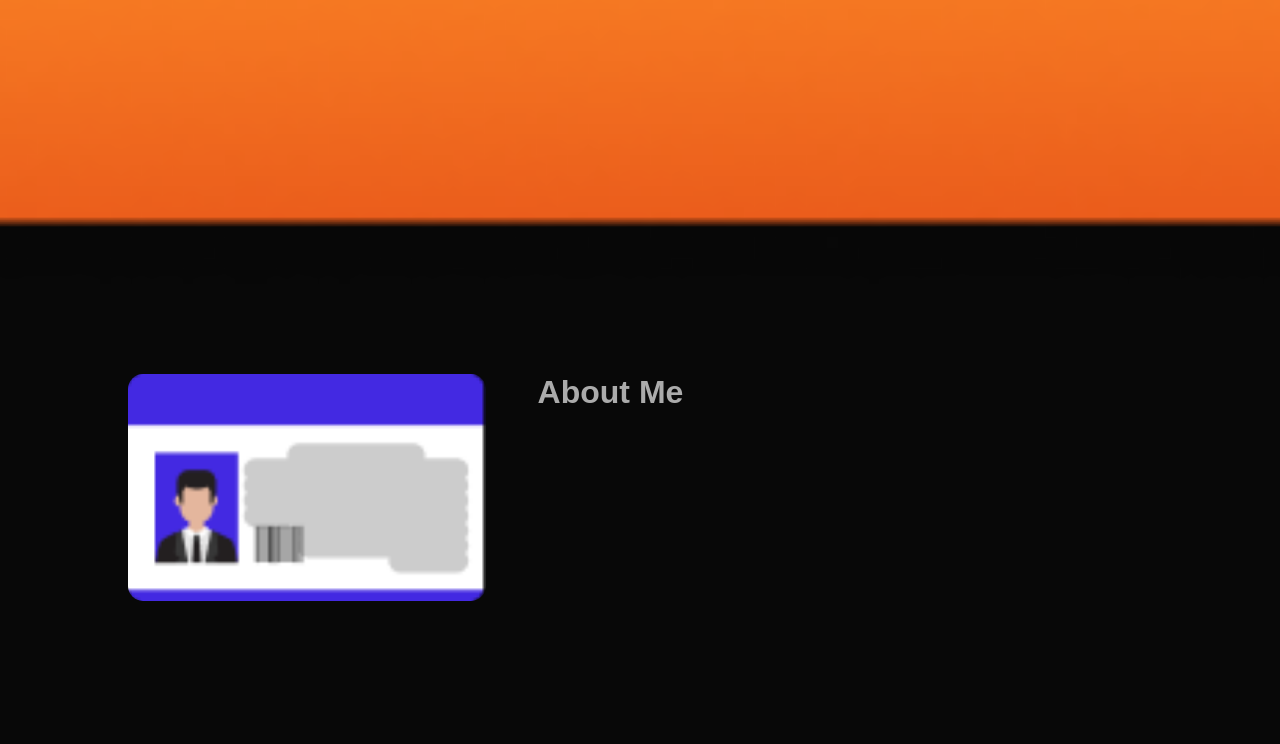
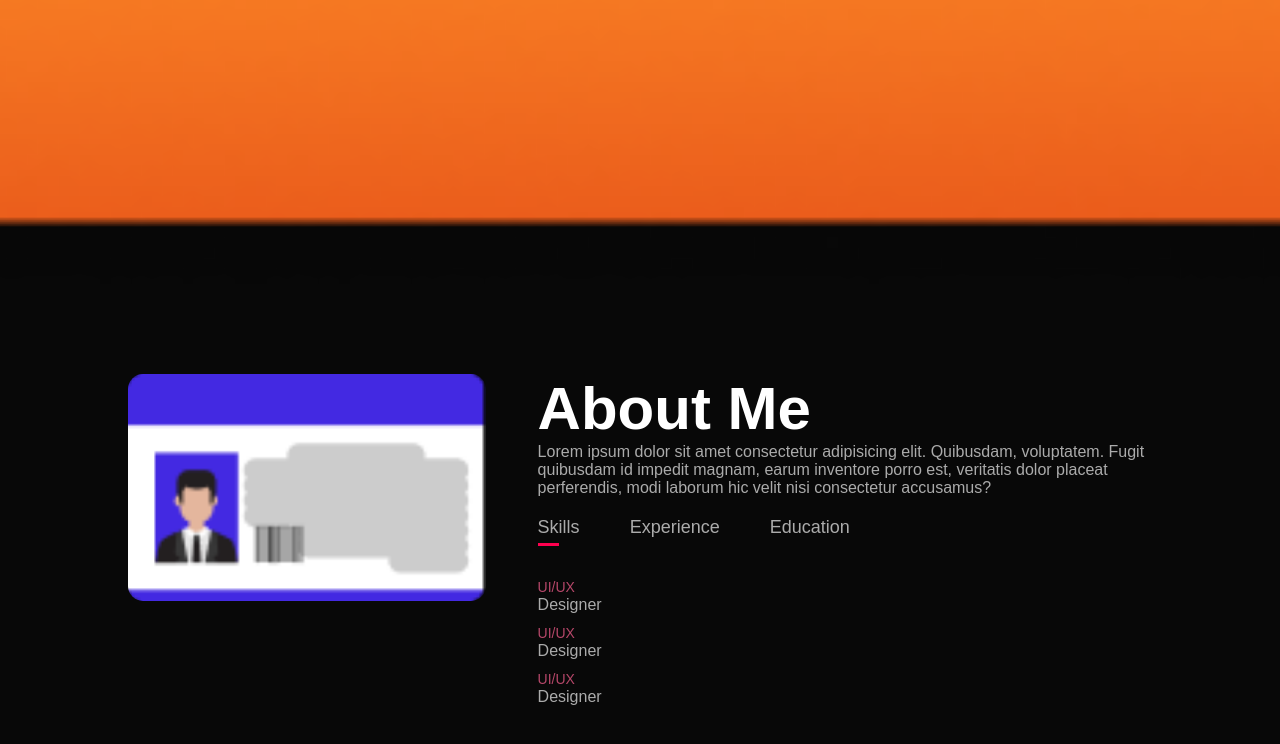
Before and after one commit to Jaat0050/portfolio, a plain HTML site: page index.html in a window 1280 px wide. Shown: the part 516-1260 px from the top of the page. Before the commit the page ends 1211 px from the top, so only its background shows below. Drawn offline with Linux system fonts and the light colour scheme.

Commit message:
tabs added

```diff
--- a/index.html
+++ b/index.html
@@ -34,11 +34,57 @@
                 <img src="images/idcard2.png">
             </div>
             <div class="about-col-2">
-                <h1>About Me</h1>
+                <h1 class="sub-title">About Me</h1>
+                <p>Lorem ipsum dolor sit amet consectetur adipisicing elit. Quibusdam, voluptatem. Fugit quibusdam id impedit magnam, earum inventore porro est, veritatis dolor placeat perferendis, modi laborum hic velit nisi consectetur accusamus?</p>
+                <div class="tab-titles">
+                    <p class="tab-links active-link" onclick="opentab('skills')">Skills</p>
+                    <p class="tab-links" onclick="opentab('experience')">Experience</p>
+                    <p class="tab-links" onclick="opentab('education')">Education</p>
+                </div>
+                <!--!!!!!!!!!!!!!!!!!!!!!!!!!!!!!!!!!!!!-->
+                <div class="tab-contents active-tab" id="skills">
+                    <ul>
+                        <li><span>UI/UX</span><br>Designer</li>
+                        <li><span>UI/UX</span><br>Designer</li>
+                        <li><span>UI/UX</span><br>Designer</li>
+                    </ul>
+                </div>
+                <div class="tab-contents" id="experience">
+                    <ul>
+                        <li><span>2021 - Current</span><br>lllllllll</li>
+                        <li><span>2019 - 2021</span><br>nnnnnnnnnnnn</li>
+                        <li><span>2017 -2019</span><br>jjjjjjjjjjjjj</li>
+                        <li><span>2016 -2017</span><br>iiiiiiiiiiiii</li>
+                    </ul>
+                </div>
+                <div class="tab-contents" id="education">
+                    <ul>
+                        <li><span>2016</span><br>kkkkkkkkkkk</li>
+                        <li><span>2016</span><br>mmmmmmmmmmm</li>
+                        <li><span>2014</span><br>bbbbbbbbbbb</li>
+                    </ul>
+                </div>
+                 <!--!!!!!!!!!!!!!!!!!!!!!!!!!!!!!!!!!!!!-->
             </div>
         </div>
     </div>
 </div>
 
+<script>
+    var tablinks = document.getElementsByClassName("tab-links");
+    var tabcontents = document.getElementsByClassName("tab-contents");
+
+    function opentab(tabname){
+        for(tablink of tablinks){
+            tablink.classList.remove("active-link");
+        }
+        for(tabcontent of tabcontents){
+            tabcontent.classList.remove("active-tab");
+        }
+        event.currentTarget.classList.add("active-link");
+        document.getElementById(tabname).classList.add("active-tab");
+    }
+</script>
+
 </body>
 </html>
--- a/style.css
+++ b/style.css
@@ -90,3 +90,52 @@ nav ul li a:hover::after{
 .about-col-2{
     flex-basis: 60%;
 }
+
+.sub-title{
+    font-size: 60px;
+    font-weight: 600;
+    color: #fff;
+}
+
+.tab-titles{
+    display: flex;
+    margin: 20px 0 40px;
+}
+
+.tab-links{
+    margin-right: 50px;
+    font-size: 18px;
+    font-weight: 500;
+    cursor: pointer;
+    position: relative;
+}
+.tab-links::after{
+    content: '';
+    width: 0;
+    height: 3px;
+    background: #ff004f;
+    position: absolute;
+    left: 0;
+    bottom: -8px;
+    transition: 0.5s;
+}
+
+.tab-links.active-link::after{
+    width: 50%;
+}
+
+.tab-contents ul li{
+    list-style: none;
+    margin: 10px 0;
+}
+
+.tab-contents ul li span{
+    color: #b54769;
+    font-size: 14px;
+}
+.tab-contents{
+    display: none;
+}
+.tab-contents.active-tab{
+    display: block;
+}
```
